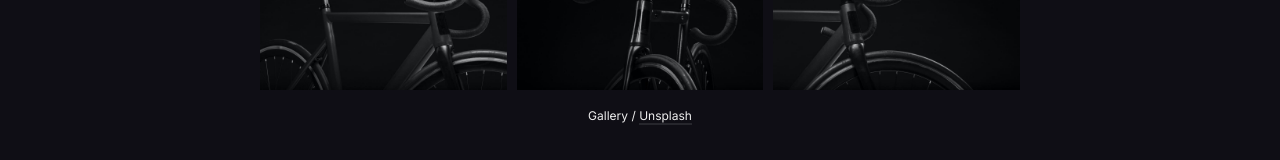
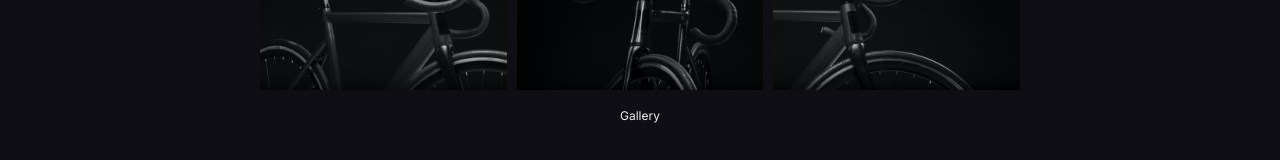
Before and after one commit to elanjcoop/elanjcoop.github.io, a Jekyll site: the page built from _pages/about.md, in a window 1280 px wide. Shown: the part 1499-1659 px from the top of the page. Built offline with Jekyll 4.4.1, drawn with Linux system fonts in a browser that asks for light colours; nearby versions of some CDN libraries; grey boxes are pictures that could not be loaded.

Commit message:
changed about and base.scss
exp

```diff
--- a/_pages/about.md
+++ b/_pages/about.md
@@ -16,9 +16,15 @@ Hi, my name is Elan Cooper. I am currently a junior studying computer science in
     <img src="/images/901.jpg">
     <img src="/images/902.jpg">
   </div>
-  <em>Gallery / <a href="https://unsplash.com/" target="_blank">Unsplash</a></em>
+  <em>Gallery</em>
 </div>
 
-<p><iframe src="https://www.youtube.com/embed/LUFwDQQUyC8" frameborder="0" allowfullscreen></iframe><em>My Basketball Highlights</em></p>
+<div class="video">
+  <p>
+    <iframe src="https://www.youtube.com/embed/LUFwDQQUyC8" frameborder="0" allowfullscreen></iframe>
+    <em>My Basketball Highlights</em>
+  </p>
+</div>
+
 
 <hr>
--- a/_sass/2-base/_base.scss
+++ b/_sass/2-base/_base.scss
@@ -252,6 +252,28 @@ table tr:hover {
   }
 }
 
+.video {
+  margin-bottom: 30px;
+  em {
+    display: inline-block;
+    width: 100%;
+    padding: 20px 0 0;
+    font-size: 12px;
+    font-style: normal;
+    line-height: 1;
+    text-align: center;
+    color: $text-color;
+    a {
+      border-bottom: 2px solid rgba($text-color, .1);
+      &:hover {
+        border-color: $brand-color;
+        color: $text-color;
+        text-decoration: none;
+      }
+    }
+  }
+}
+
 .lazy {
   opacity: 0;
   transition: 0.4s ease;
```
